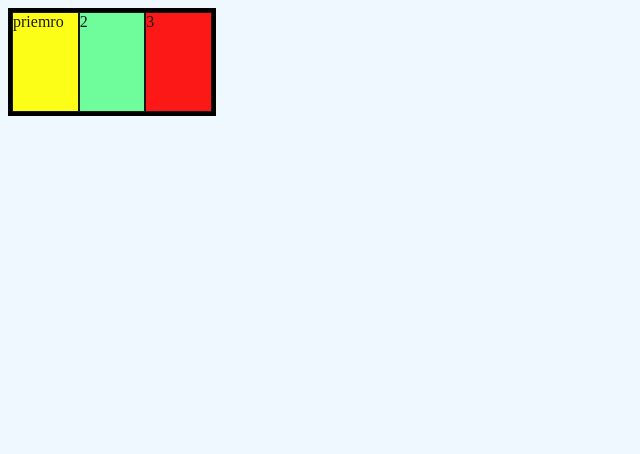
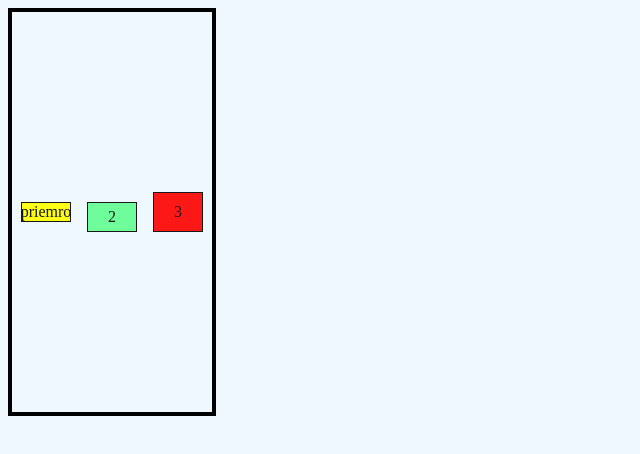
Before and after one commit to stalindlcruz/curso-css, a plain HTML site: page flexbox.html in a window 1280 px wide. Shown: the whole page, without its empty margins (0-640 px from the left). Drawn offline with Linux system fonts and the light colour scheme.

Commit message:
flexbox done

```diff
--- a/flexbox.html
+++ b/flexbox.html
@@ -15,9 +15,10 @@
         /* flex-direction: row; */
         /* flex-wrap: nowrap; */
         /* flex-wrap: wrap; */
-        flex-flow: row nowrap;
+        /* flex-flow: row nowrap; */
         border: 4px solid #000;
         width: 200px;
+        height: 400px;
         /* flex-direction: row; */
         /* flex-direction: row-reverse; */
         /* flex-direction: column; */
@@ -25,35 +26,58 @@
         /* direction: rtl; */
         /* writing-mode: vertical-lr; */
 
+        flex-direction: row; /* <-- eje principal */
+        justify-content: center;
+        flex-flow: row wrap;
+        /* justify-content: space-around;
+        justify-content: space-between; */
+        gap: 1rem;
+        align-items: center;
+        align-content: center;
+
         .item {
           box-sizing: border-box;
           border: 1px solid;
           opacity: 0.9;
           /* width: 200px; */
-          height: 100px;
-          background-color: #09f;
+          height: 50px;
+          /* background-color: #09f; */
           cursor: pointer;
+          width: 50px;
+          display: flex;
+          justify-content: center;
+          align-items: center;
+          /* align-content: center; */
+
+          /* valores por defecto */
+          /* flex-grow: 1; */ /* Los elementos CRECEN. */
+          /* flex-shrink: 1; */ /* Los elementos pueden reducir su tamaño a un tamaño mas pequeño que su flex-basis */
+          /* flex-basis: 0; */ /* Los elementos tienen un tamaño base en auto */
 
           /* flex: auto; */
-
-          /* valores por defecto */
-          flex-grow: 1; /* Los elementos CRECEN. */
-          flex-shrink: 1; /* Los elementos pueden reducir su tamaño a un tamaño mas pequeño que su flex-basis */
-          flex-basis: 0; /* Los elementos tienen un tamaño base en auto */
-
-          flex: 1;
+          /* flex: 1; */
         }
 
         .item:first-child {
           background-color: yellow;
+          /* flex: 4;
+          order: 3; */
+          height: 20px;
         }
 
         .item:nth-child(2) {
           background-color: rgba(58, 255, 114, 0.779);
+          /* flex: 2;
+          order: 1; */
+          height: 30px;
+          align-self: flex-end;
         }
 
         .item:last-child {
           background-color: red;
+          /* flex: 1;
+          order: 2; */
+          height: 40px;
         }
       }
     </style>
```
Also changed, not shown: 1 other file.
